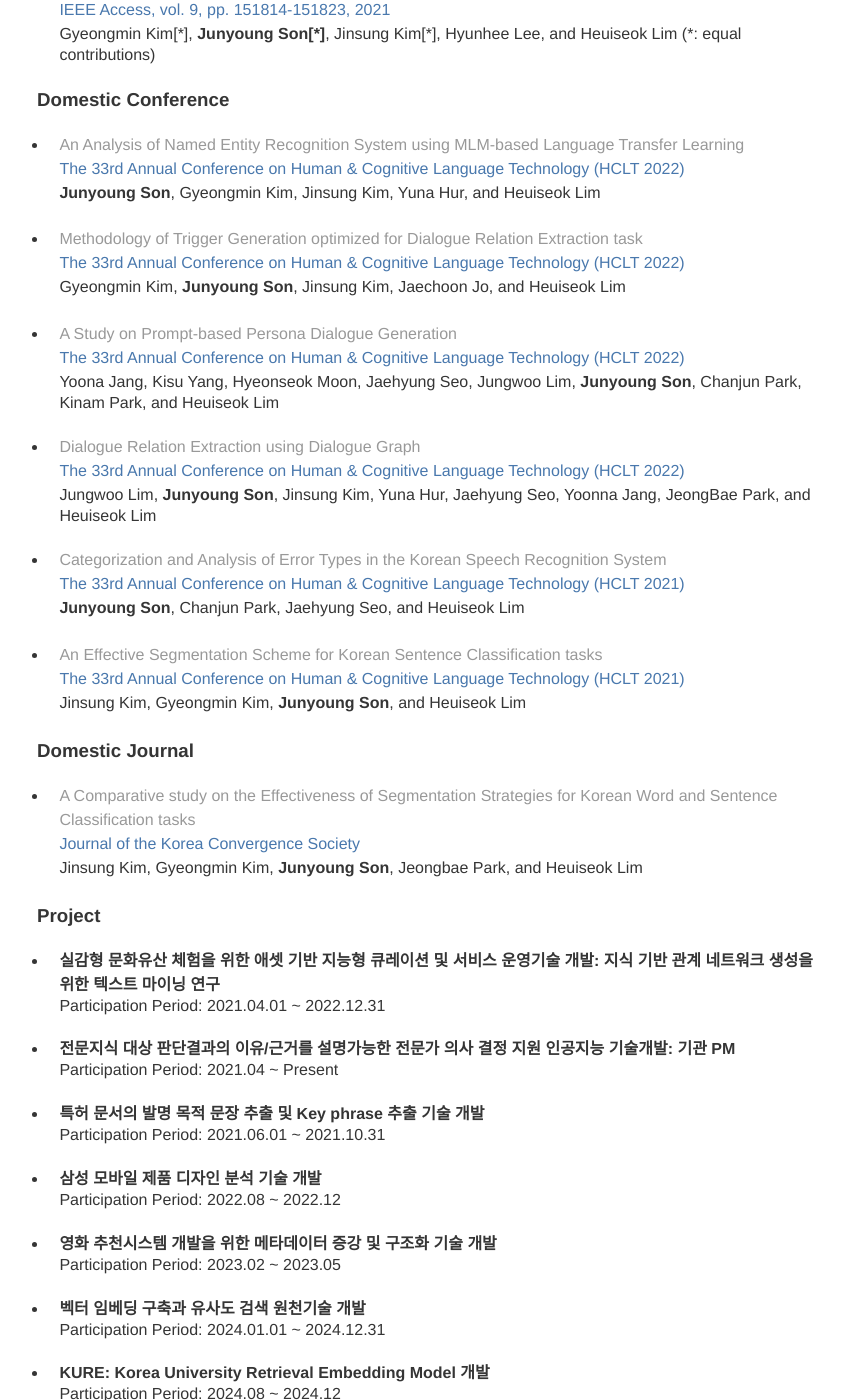
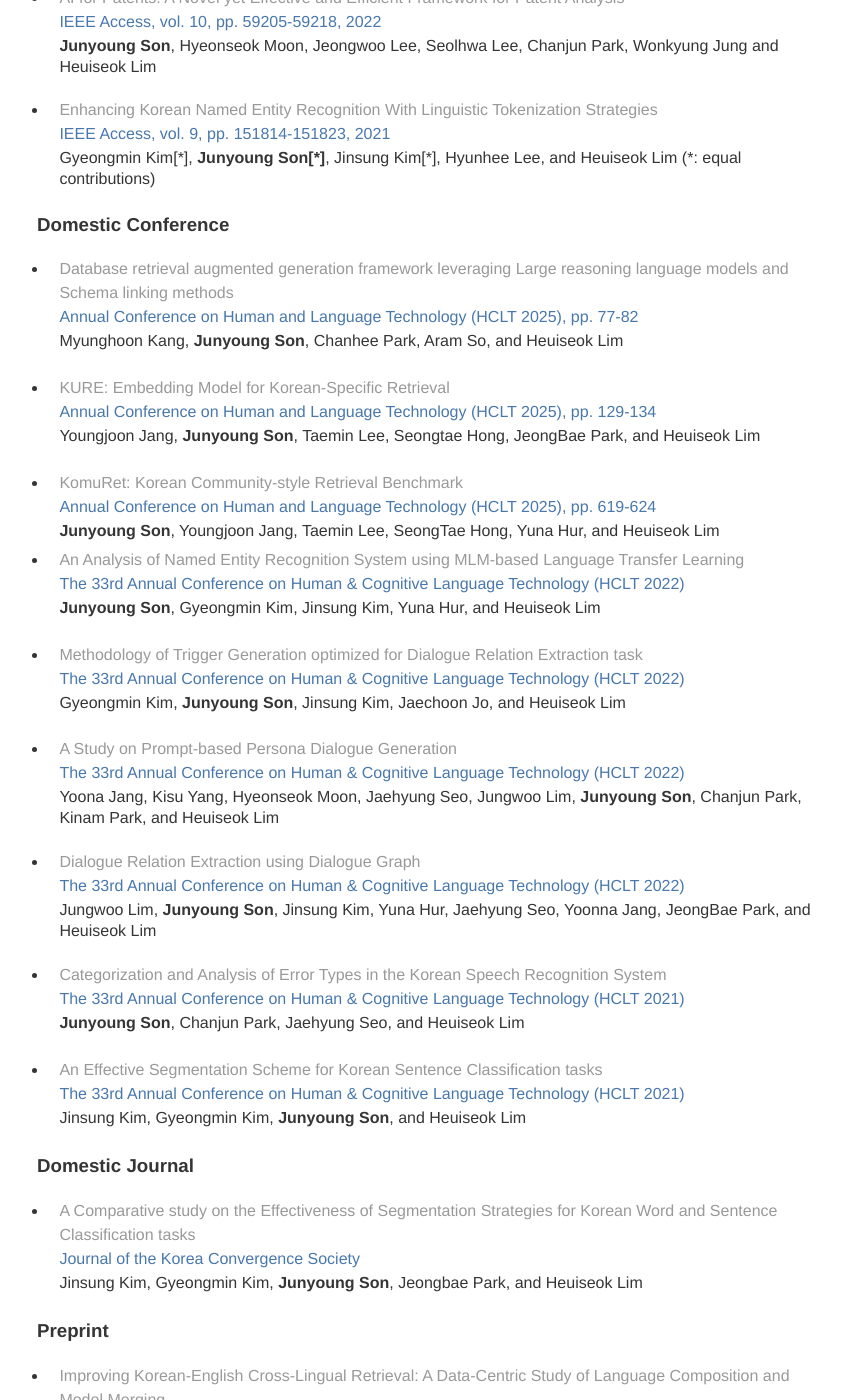
Before and after one commit to rgop13/rgop13.github.io, a Jekyll site: the page built from index.md, in a window 1280 px wide and 1400 px high, scrolled down 1697 px. Shown: the whole window, without its empty margins (203-1046 px from the left). Built offline with Jekyll 4.4.1, drawn with Linux system fonts in a browser that asks for light colours; some of the changed text lies outside the part shown.

Commit message:
Update publication section

```diff
--- a/index.md
+++ b/index.md
@@ -26,6 +26,10 @@
 # Publication
 
 ### International Conference
+* [From Ambiguity to Accuracy: The Transformative Effect of Coreference Resolution on Retrieval-Augmented Generation systems](https://aclanthology.org/2025.acl-srw.27/) <br/>
+<span style="color:rgb(73, 120, 173)"> Proceedings of the 63rd Annual Meeting of the Association for Computational Linguistics (Volume 4: Student Research Workshop) </span> <br/>
+Youngjoon Jang, Seongtae Hong, **Junyoung Son**, Sungjin Park, Chanjun Park, and Heuiseok Lim
+<br/>
 * [Hyper-BTS Dataset: Scalability and Enhanced Analysis of Back TranScription (BTS) for ASR Post-Processing](https://aclanthology.org/2024.findings-eacl.5/) <br/>
 <span style="color:rgb(73, 120, 173)"> Findings of the Association for Computational Linguistics: EACL 2024 </span> <br/>
 Chanjun Park, Jaehyung Seo, Seolhwa Lee, **Junyoung Son**, Hyeonseok Moon, Sugyeong Eo, Chanhee Lee, Heuiseok Lim
@@ -62,6 +66,20 @@
 <br/>
 
 ### Domestic Conference
+* [Database retrieval augmented generation framework leveraging Large reasoning language models and Schema linking methods](https://www.koreascience.kr/article/CFKO202533861229980.view?hide=breadcrumb%2Cjournalinfo&orgId=anpor) <br/>
+  <span style="color:rgb(73, 120, 173)"> Annual Conference on Human and Language Technology (HCLT 2025), pp. 77-82 </span> <br/>
+  Myunghoon Kang, **Junyoung Son**, Chanhee Park, Aram So, and Heuiseok Lim
+<br/>
+<br/>
+* [KURE: Embedding Model for Korean-Specific Retrieval](https://www.koreascience.kr/article/CFKO202533761230731.view?hide=breadcrumb%2Cjournalinfo&orgId=anpor) <br/>
+  <span style="color:rgb(73, 120, 173)"> Annual Conference on Human and Language Technology (HCLT 2025), pp. 129-134 </span> <br/>
+  Youngjoon Jang, **Junyoung Son**, Taemin Lee, Seongtae Hong, JeongBae Park, and Heuiseok Lim
+<br/>
+<br/>
+* [KomuRet: Korean Community-style Retrieval Benchmark](https://www.koreascience.kr/article/CFKO202533757619425.page) <br/>
+  <span style="color:rgb(73, 120, 173)"> Annual Conference on Human and Language Technology (HCLT 2025), pp. 619-624 </span> <br/>
+  **Junyoung Son**, Youngjoon Jang, Taemin Lee, SeongTae Hong, Yuna Hur, and Heuiseok Lim
+<br/>
 * [An Analysis of Named Entity Recognition System using MLM-based Language Transfer Learning](https://koreascience.kr/article/CFKO202226455345684.page) <br/>
   <span style="color:rgb(73, 120, 173)"> The 33rd Annual Conference on Human & Cognitive Language Technology (HCLT 2022) </span> <br/>
   **Junyoung Son**, Gyeongmin Kim, Jinsung Kim, Yuna Hur, and Heuiseok Lim
@@ -98,6 +116,13 @@
 Jinsung Kim, Gyeongmin Kim, **Junyoung Son**, Jeongbae Park, and Heuiseok Lim
 
 
+### Preprint
+* [Improving Korean-English Cross-Lingual Retrieval: A Data-Centric Study of Language Composition and Model Merging](https://arxiv.org/abs/2507.08480) <br/>
+<span style="color:rgb(73, 120, 173)"> arXiv, 2025 </span> <br/>
+Youngjoon Jang, **Junyoung Son**, Taemin Lee, Seongtae Hong, and Heuiseok Lim
+<br/>
+
+
 ### Project
 * **실감형 문화유산 체험을 위한 애셋 기반 지능형 큐레이션 및 서비스 운영기술 개발: 지식 기반 관계 네트워크 생성을 위한 텍스트 마이닝 연구** <br/>
   Participation Period: 2021.04.01 ~ 2022.12.31
```
